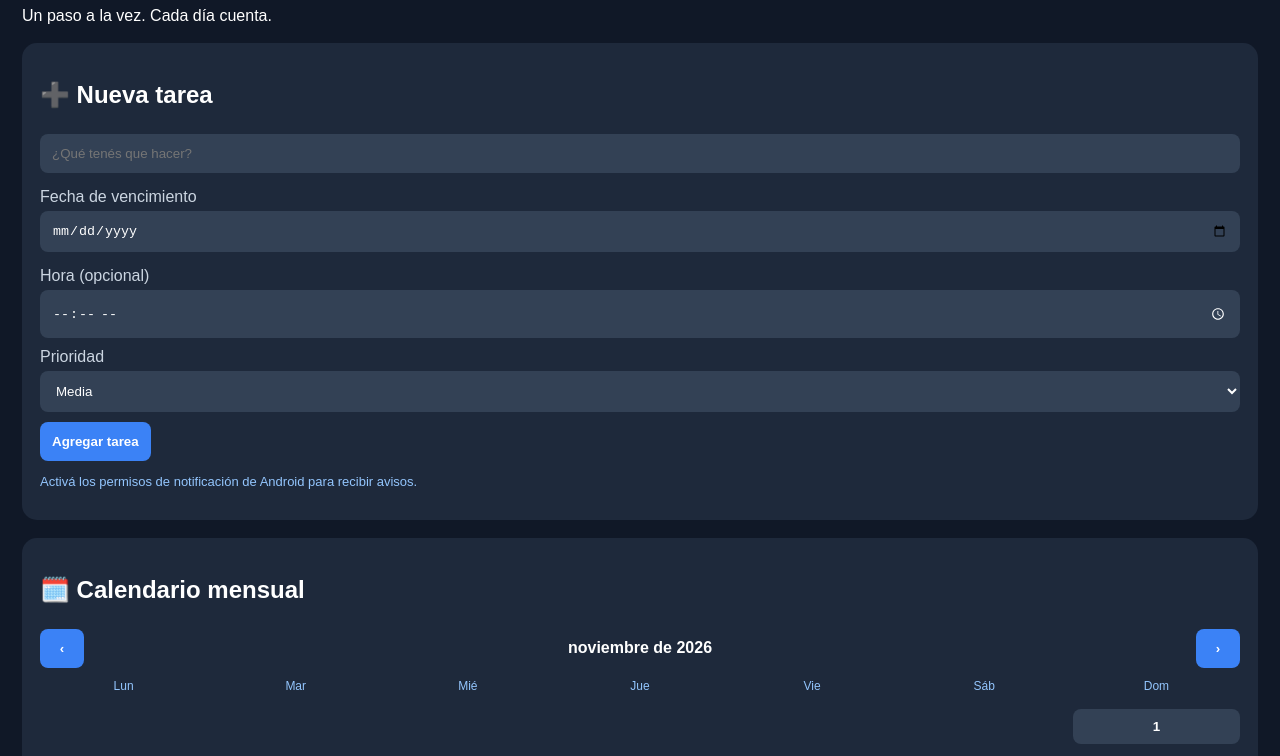
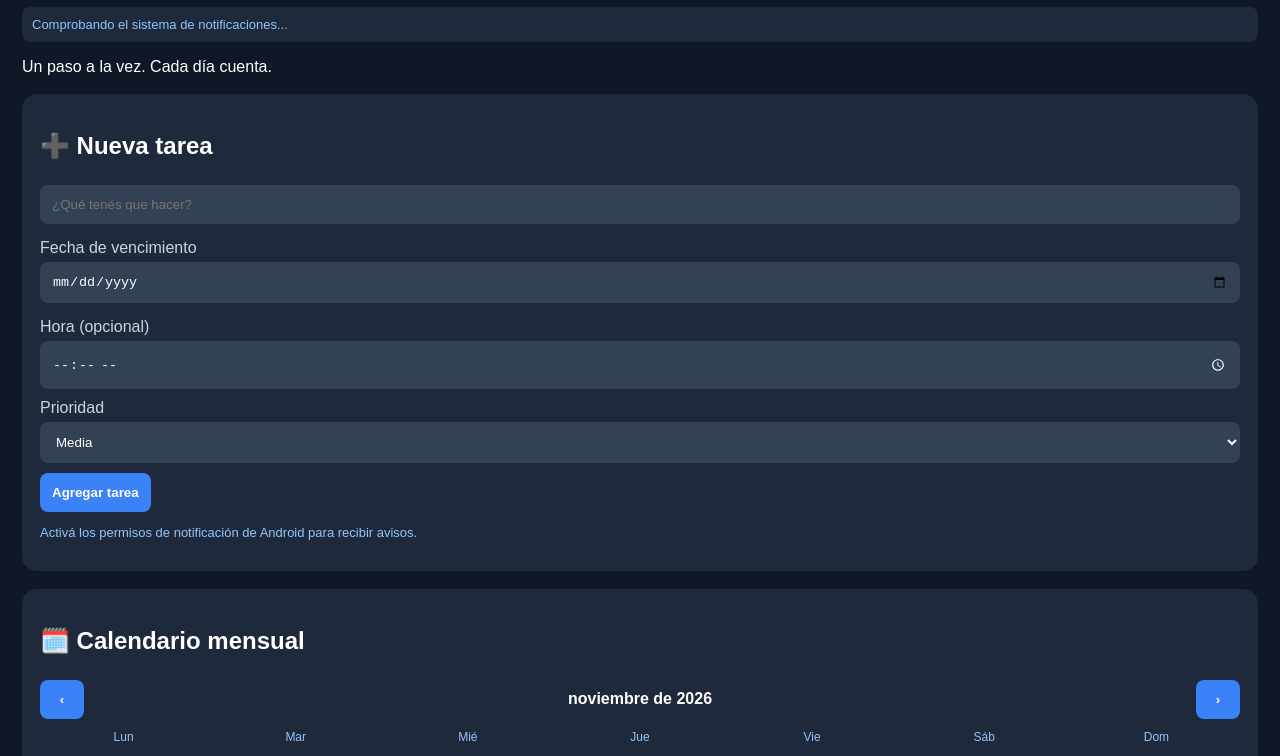
Before and after one commit to lucaspool20-afk/Mi-organizador, a website built with Vite: page native-app/index.html in a window 1280 px wide. Shown: the part 96-852 px from the top of the page. Built offline with nearby package versions, Linux system fonts and the light colour scheme; what @capacitor/core, @capacitor/local-notifications would draw is missing.

Commit message:
Add visible notification diagnostic status

```diff
--- a/native-app/index.html
+++ b/native-app/index.html
@@ -94,6 +94,7 @@ if ("serviceWorker" in navigator) {
 <body>
 
 <h1>Mi Organizador 📅</h1>
+<p id="notificationStatus" style="font-size:13px;color:#93c5fd;background:#1e293b;padding:10px;border-radius:8px;">Comprobando el sistema de notificaciones...</p>
 <p>Un paso a la vez. Cada día cuenta.</p>
 
 <div class="card">
```
